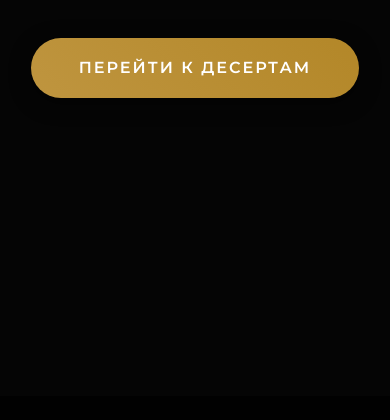
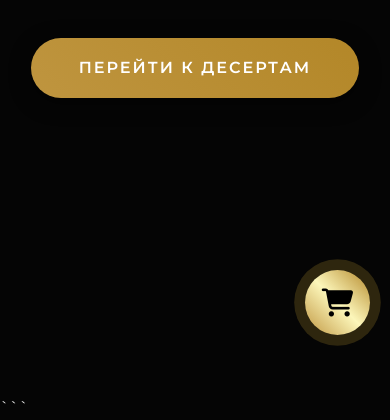
Before and after one commit to ersin2/eco-cakes-kg, a Django app: page /cart/ in a window 390 px wide. Shown: the part 479-899 px from the top of the page. Before the commit the page ends 577 px from the top, so only its background shows below. Run offline with Django 5.2, Linux system fonts and the light colour scheme; data comes from the database, SQL or seed files in the repository; both versions use the stored data as it was after the commit.

Commit message:
Update 1.3

````diff
--- a/store/templates/store/base.html
+++ b/store/templates/store/base.html
@@ -73,5 +73,78 @@
     {% block content %}{% endblock %}
 
     <script src="https://cdn.jsdelivr.net/npm/bootstrap@5.3.0/dist/js/bootstrap.bundle.min.js"></script>
+    <a href="{% url 'cart' %}" class="floating-cart-btn">
+        <i class="fas fa-shopping-cart"></i>
+        {% if cart_count > 0 %}
+            <span class="floating-badge">{{ cart_count }}</span>
+        {% endif %}
+    </a>
+
+    <style>
+        /* Стиль для кнопки */
+        .floating-cart-btn {
+            position: fixed;
+            bottom: 30px; /* Отступ снизу */
+            right: 20px;  /* Отступ справа */
+            width: 65px;
+            height: 65px;
+            background: linear-gradient(45deg, #bf953f, #fcf6ba, #b38728); /* Твой золотой градиент */
+            border-radius: 50%; /* Делает круг */
+            display: flex;
+            align-items: center;
+            justify-content: center;
+            color: black !important; /* Иконка черная */
+            font-size: 28px;
+            box-shadow: 0 4px 15px rgba(0,0,0,0.5), 0 0 20px rgba(212, 175, 55, 0.4);
+            z-index: 9999; /* Чтобы была поверх всего */
+            text-decoration: none;
+            transition: transform 0.3s ease;
+            animation: pulse-gold 2s infinite; /* Анимация пульсации */
+        }
+
+        /* Эффект нажатия */
+        .floating-cart-btn:active {
+            transform: scale(0.9);
+        }
+
+        /* Красный кружочек с цифрой */
+        /* Стиль для кнопки */
+        .floating-cart-btn {
+            /* Сначала СКРЫВАЕМ кнопку (для компьютеров) */
+            display: none;
+
+            position: fixed;
+            bottom: 30px;
+            right: 20px;
+            width: 65px;
+            height: 65px;
+            background: linear-gradient(45deg, #bf953f, #fcf6ba, #b38728);
+            border-radius: 50%;
+            align-items: center;
+            justify-content: center;
+            color: black !important;
+            font-size: 28px;
+            box-shadow: 0 4px 15px rgba(0,0,0,0.5), 0 0 20px rgba(212, 175, 55, 0.4);
+            z-index: 9999;
+            text-decoration: none;
+            transition: transform 0.3s ease;
+            animation: pulse-gold 2s infinite;
+        }
+
+        /* ПОКАЗЫВАЕМ только на телефонах (ширина меньше 768px) */
+        @media (max-width: 768px) {
+            .floating-cart-btn {
+                display: flex; /* Включаем кнопку на мобиле */
+            }
+        }
+
+        /* Анимация "Позови меня" */
+        @keyframes pulse-gold {
+            0% { box-shadow: 0 0 0 0 rgba(212, 175, 55, 0.7); }
+            70% { box-shadow: 0 0 0 15px rgba(212, 175, 55, 0); }
+            100% { box-shadow: 0 0 0 0 rgba(212, 175, 55, 0); }
+        }
+    </style>
+    </body> ```
 </body>
 </html>
````
Also changed, not shown: db.sqlite3.
